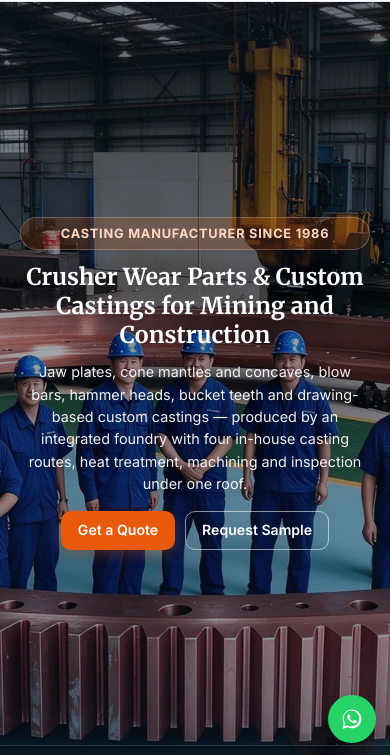
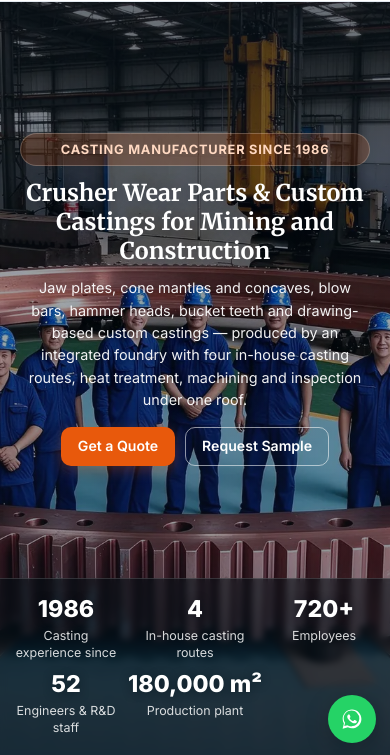
Before and after one commit to zhy2539/dingdar, an Astro site: page / in a window 390 px wide. Shown: the part 87-842 px from the top of the page. Built offline with nearby package versions, Linux system fonts and the light colour scheme; Astro itself is replaced by a stand-in of ours.

Commit message:
数据条加高：桌面数字 2.45rem/条高 140px，移动 1.45rem，保持首屏内完整

```diff
--- a/src/components/PageHero.astro
+++ b/src/components/PageHero.astro
@@ -137,7 +137,7 @@ const { eyebrow, title, lead, img, imgAlt, ctaPrimary, ctaSecondary, trust, stat
 
   /* 带实力数据条的 hero：内容垂直居中 + 底部数据条（首屏完整展示） */
   .hero--stats {
-    min-height: calc(100svh - 89px + 120px);
+    min-height: calc(100svh - 89px);
     flex-direction: column;
     justify-content: flex-start;
   }
@@ -146,7 +146,7 @@ const { eyebrow, title, lead, img, imgAlt, ctaPrimary, ctaSecondary, trust, stat
     display: flex;
     flex-direction: column;
     justify-content: center;
-    padding: 108px 24px 44px;
+    padding: 96px 24px 36px;
   }
   .hero--stats .hero-inner h1 { margin-bottom: 20px; }
   .hero--stats .hero-inner .cta-row { margin-top: 32px; }
@@ -162,36 +162,36 @@ const { eyebrow, title, lead, img, imgAlt, ctaPrimary, ctaSecondary, trust, stat
     display: grid;
     grid-template-columns: repeat(5, 1fr);
     gap: 14px;
-    padding: 18px 24px 20px;
+    padding: 32px 24px 36px;
   }
   .hero-stat { text-align: center; }
   .hero-stat-num {
-    font-size: 1.95rem;
+    font-size: 2.45rem;
     font-weight: 800;
     color: #fff;
-    line-height: 1.12;
+    line-height: 1.1;
     white-space: nowrap;
     text-shadow: 0 1px 8px rgba(6, 14, 22, 0.5);
   }
   .hero-stat-lab {
-    font-size: 0.88rem;
+    font-size: 0.94rem;
     color: rgba(255, 255, 255, 0.84);
-    margin-top: 6px;
+    margin-top: 8px;
     line-height: 1.35;
   }
 
   @media (max-width: 1000px) {
     .hero { min-height: 480px; }
     .hero-inner { padding: 110px 24px; }
-    .hero--stats { min-height: calc(100svh - 89px + 120px); }
+    .hero--stats { min-height: calc(100svh - 89px); }
     .hero--stats .hero-inner { padding: 110px 24px 40px; }
-    .hero-stats__inner { grid-template-columns: repeat(3, 1fr); gap: 18px 10px; padding: 20px 16px 22px; }
-    .hero-stat-num { font-size: 1.6rem; }
+    .hero-stats__inner { grid-template-columns: repeat(3, 1fr); gap: 18px 10px; padding: 28px 16px 32px; }
+    .hero-stat-num { font-size: 2rem; }
   }
   @media (max-width: 640px) {
     .hero { min-height: 420px; }
     .hero-inner { padding: 90px 20px; }
-    .hero--stats { min-height: calc(100svh - 89px + 120px); }
+    .hero--stats { min-height: calc(100svh - 89px); }
     .hero--stats .hero-inner { padding: 36px 20px 16px; }
     .hero--stats .hero-inner .eyebrow { margin-bottom: 12px; padding: 5px 12px; font-size: 0.8rem; }
     .hero--stats .hero-inner h1 { font-size: 1.45rem; line-height: 1.25; margin-bottom: 12px; }
@@ -199,8 +199,8 @@ const { eyebrow, title, lead, img, imgAlt, ctaPrimary, ctaSecondary, trust, stat
     .hero--stats .hero-inner .cta-row { gap: 10px; margin-top: 16px; flex-wrap: nowrap !important; }
     .hero--stats .hero-inner .btn { padding: 10px 16px; font-size: 0.88rem; }
     .hero .lead { font-size: 1.02rem; }
-    .hero-stats__inner { grid-template-columns: repeat(3, 1fr); gap: 10px 6px; padding: 12px 10px 14px; }
-    .hero-stat-num { font-size: 1.15rem; }
-    .hero-stat-lab { font-size: 0.7rem; margin-top: 4px; }
+    .hero-stats__inner { grid-template-columns: repeat(3, 1fr); gap: 10px 6px; padding: 18px 10px 20px; }
+    .hero-stat-num { font-size: 1.45rem; }
+    .hero-stat-lab { font-size: 0.78rem; margin-top: 6px; }
   }
 </style>
```
